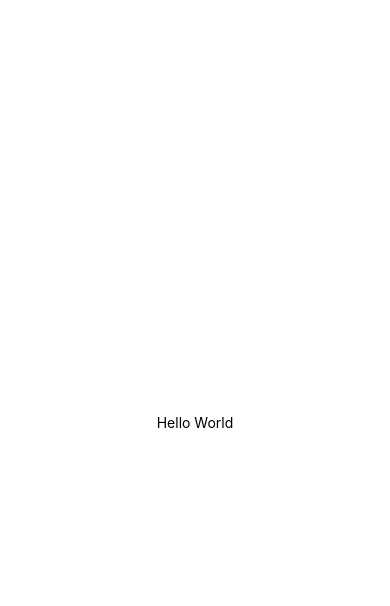
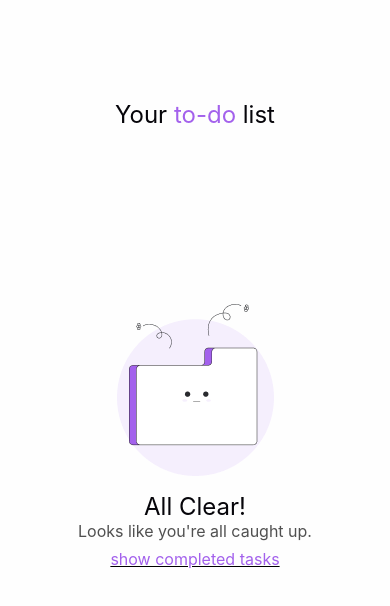
Before and after one commit to Vitor-Silva27/Tinitask, a React Native app in the folder tinitask-app/: screen / in a window 390 px wide. Shown: the top 606 px of the page. Built offline with nearby package versions, Linux system fonts and the light colour scheme.

Commit message:
feat(main): restructure app layout and implement main screen with task container

```diff
--- a/tinitask-app/App.tsx
+++ b/tinitask-app/App.tsx
@@ -1,12 +1,13 @@
 import { StatusBar } from 'expo-status-bar';
-import { StyleSheet, Text, View } from 'react-native';
-import { Container } from './src/styles/global';
+import { Text } from 'react-native';
+import { MainContainer } from './src/styles/global';
+import { Main } from './src/screens/main/Main';
 
 export default function App() {
   return (
-    <Container>
-      <Text>Hello World</Text>
+    <MainContainer>
+      <Main />
       <StatusBar style="auto" />
-    </Container>
+    </MainContainer>
   );
 }
--- a/tinitask-app/src/screens/Main.tsx
+++ /dev/null
@@ -1,5 +0,0 @@
-import { Container } from "../styles/global";
-
-export function Login() {
-    return <Container>Login Screen</Container>;
-}
--- /dev/null
+++ b/tinitask-app/src/screens/main/Main.tsx
@@ -0,0 +1,11 @@
+import { MainContainer, NestedTitle, Title } from "@app/styles/global";
+import { TasksContainer } from "./components/tasksContainer/tasksContainer";
+
+export function Main() {
+    return (
+        <MainContainer>
+            <Title>Your <NestedTitle>to-do</NestedTitle> list</Title>
+            <TasksContainer />
+        </MainContainer>
+    );
+}
--- /dev/null
+++ b/tinitask-app/src/screens/main/components/tasksContainer/styles.tsx
@@ -0,0 +1,19 @@
+import styled from 'styled-components/native';
+import { colors } from '@app/shared/colors/index';
+
+export const Container = styled.View`
+    align-items: center;
+    justify-content: center;
+    flex: 1;
+`;
+
+export const EmptyImage = styled.Image`
+    width: 157px;
+    height: 172px;
+    margin-bottom: 16px;
+`;
+
+export const InfoText = styled.Text`
+    font-size: 16px;
+    color: ${colors.textGray};
+`;
--- /dev/null
+++ b/tinitask-app/src/screens/main/components/tasksContainer/tasksContainer.tsx
@@ -0,0 +1,12 @@
+import { LinkText, Title } from "@app/styles/global";
+import { Container, EmptyImage, InfoText } from "./styles";
+export function TasksContainer() {
+    return (
+        <Container>
+            <EmptyImage source={require('@assets/empty-folder.png')} />
+            <Title>All Clear!</Title>
+            <InfoText>Looks like you're all caught up.</InfoText>
+            <LinkText>show completed tasks</LinkText>
+        </Container>
+    );
+}
--- a/tinitask-app/src/styles/global.ts
+++ b/tinitask-app/src/styles/global.ts
@@ -1,8 +1,28 @@
 import styled from 'styled-components/native';
+import { colors } from '@app/shared/colors';
+export const MainContainer = styled.View`
+    flex: 1;
+    background-color: ${colors.background};
+    padding-left: 30px;
+    padding-right: 30px;
+    padding-top: 50px;
+    padding-bottom: 50px;
+    `;
 
-export const Container = styled.View`
-  flex: 1;
-    background-color: #fff;
-    align-items: center;
-    justify-content: center;
+export const Title = styled.Text`
+  font-size: 24px;
+  color: ${colors.black};
+  margin-left: auto;
+  margin-right: auto;
 `;
+
+export const NestedTitle = styled.Text`
+  color: ${colors.primary};
+`;
+
+export const LinkText = styled.Text`
+  color: ${colors.primary};
+  text-decoration: underline;
+  font-size: 16px;
+  margin-top: 8px;
+`;
--- a/tinitask-app/tsconfig.json
+++ b/tinitask-app/tsconfig.json
@@ -1,6 +1,10 @@
 {
   "extends": "expo/tsconfig.base",
   "compilerOptions": {
-    "strict": true
+    "strict": true,
+    "paths": {
+      "@app/*": ["./src/*"],
+      "@assets/*": ["./assets/*"]
+    }
   }
 }
```
Also changed, not shown: tinitask-app/assets/empty-folder.png (added).
